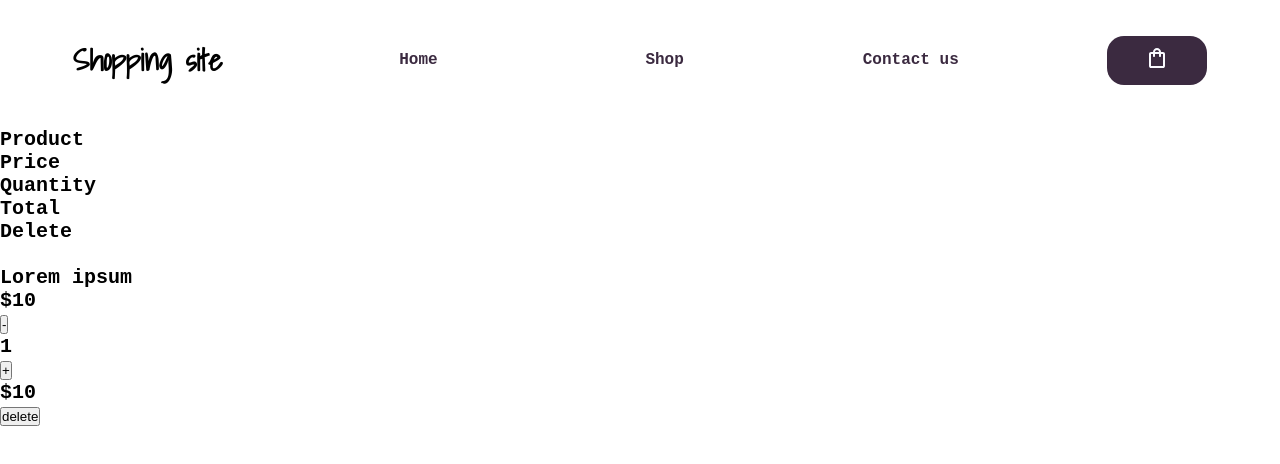
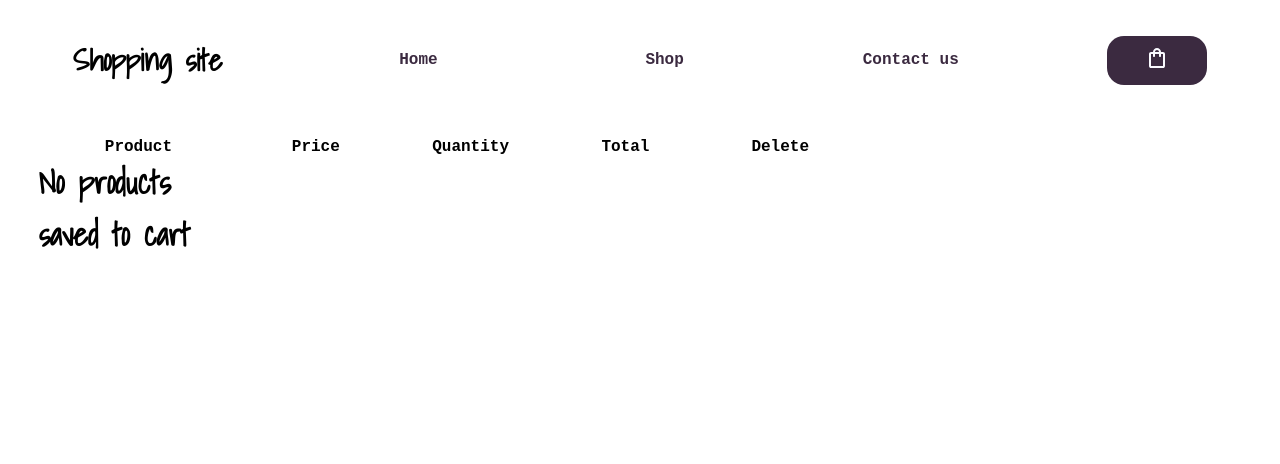
Before and after one commit to Oliv-19/OP_shopping_site, a React (Vite) app: page /cart in a window 1280 px wide. Shown: the top 464 px of the page. Built offline with nearby package versions, Linux system fonts and the light colour scheme; a web font is replaced by a local one.

Commit message:
Add cart css

```diff
--- a/src/components/App.jsx
+++ b/src/components/App.jsx
@@ -1,4 +1,4 @@
-import { createContext, useContext, useState } from 'react'
+import { useState } from 'react'
 import { Outlet } from 'react-router'
 import Nav from './Nav/Nav'
 import { CartContext } from './Contexts'
@@ -6,17 +6,14 @@ import { CartContext } from './Contexts'
 function App() {
   const [cart, setCart] = useState([])
 
-  console.log(cart)
-
   return (
     <>
-      <Nav />
-      <main>
-        <CartContext value= {setCart}>
+      <CartContext value={{cart, setCart}}>
+        <Nav />
+        <main>
           <Outlet />
-        </CartContext>
-
-      </main>
+        </main>
+      </CartContext>
     </>
   )
 }
--- a/src/components/Cart.jsx
+++ /dev/null
@@ -1,38 +0,0 @@
-import Nav from "./Nav/Nav";
-
-function Product(){
-    return (
-        <div>
-            <div className="imgWrapper">
-                <img src={null} alt="" />
-            </div>
-            <p>Lorem ipsum</p>
-            <p>$10</p>
-            <div className="quantity">
-                <button>-</button>
-                <p>1</p>
-                <button>+</button>
-            </div>
-            <p>$10</p>
-            <button>delete</button>
-        </div>
-    )
-}
-
-export default function Cart(){
-    return (
-        <>
-
-            <div className="products">
-                <div className="titles">
-                    <p>Product</p>
-                    <p>Price</p>
-                    <p>Quantity</p>
-                    <p>Total</p>
-                    <p>Delete</p>
-                </div>
-                <Product/>
-            </div>
-        </>
-    )
-}
--- /dev/null
+++ b/src/components/Cart/Cart.jsx
@@ -0,0 +1,58 @@
+import { useContext } from "react";
+import { CartContext } from "../Contexts";
+import styles from './Cart.module.css'
+
+function Product({product}){
+    return (
+        <div className={styles.product}>
+            <div className={styles.productInfo}>
+                <div className={styles.imgWrapper}>
+                    <img src={null} alt="" />
+                </div>
+                <p className={styles.product_title}>Lorem ipsum</p>
+
+            </div>
+            <p>$10</p>
+            <div className={styles.quantity}>
+                <button>-</button>
+                <p>1</p>
+                <button>+</button>
+            </div>
+            <p>$10</p>
+            <button>delete</button>
+        </div>
+    )
+}
+
+export default function Cart(){
+    const {cart} = useContext(CartContext)
+
+    return (
+        <>
+
+            <div className={styles.products}>
+
+                <p>Product</p>
+                <p>Price</p>
+                <p>Quantity</p>
+                <p>Total</p>
+                <p>Delete</p>
+
+                {cart.length > 0 ? (
+                    <>
+                        {cart.map(product => <Product key={product.name} product= {product}/>)}
+                    </>
+                ) : (
+                    <>
+                        <h1>No products saved to cart</h1>
+                    </>
+                )
+
+                }
+            </div>
+            <div>
+
+            </div>
+        </>
+    )
+}
--- /dev/null
+++ b/src/components/Cart/Cart.module.css
@@ -0,0 +1,49 @@
+.titles{
+    display:  flex;
+    /* gap: 35px; */
+    justify-content: space-around;
+
+}
+.titles>p{
+    width: 100px;
+    outline: red 1px solid;
+}
+.titles > p:first-child{
+    width: 150px;
+}
+
+.products{
+    --lighter-color: #dbd8d3;
+    width: 70%;
+    padding: 10px 3%;
+    font-size: 1rem;
+    display: grid;
+    grid-template-columns: 200px repeat(4,1fr);
+    align-items: center;
+    justify-items: center;
+}
+.product{
+    justify-self: stretch;
+    grid-column: 1/-1;
+    background-color: #dbd8d3;
+    height: 100px;
+    display: grid;
+    grid-template-columns: 200px repeat(4,1fr);
+    align-items: center;
+    justify-items: center;
+}
+.productInfo{
+    display: flex;
+}
+
+.quantity{
+    display: flex;
+    justify-content: space-around;
+}
+.product_title{
+    font-size: 0.9rem;
+    width: 100px;
+    overflow: hidden;
+    white-space: nowrap;
+    text-overflow: ellipsis;
+}
--- a/src/components/Shop/Shop.jsx
+++ b/src/components/Shop/Shop.jsx
@@ -4,7 +4,7 @@ import styles from './Shop.module.css'
 import { CartContext } from "../Contexts";
 
 function Card(){
-    const setCart = useContext(CartContext)
+    const {setCart} = useContext(CartContext)
     const addToCart=()=>{
         setCart(prev=> [...prev, {name:'new'}])
 
--- a/src/components/routes.jsx
+++ b/src/components/routes.jsx
@@ -1,5 +1,5 @@
 import App from "./App"
-import Cart from "./Cart"
+import Cart from "./Cart/Cart"
 import ErrorPage from "./ErrorPage"
 import HomePage from "./HomePage"
 import Shop from "./Shop/Shop"
```
